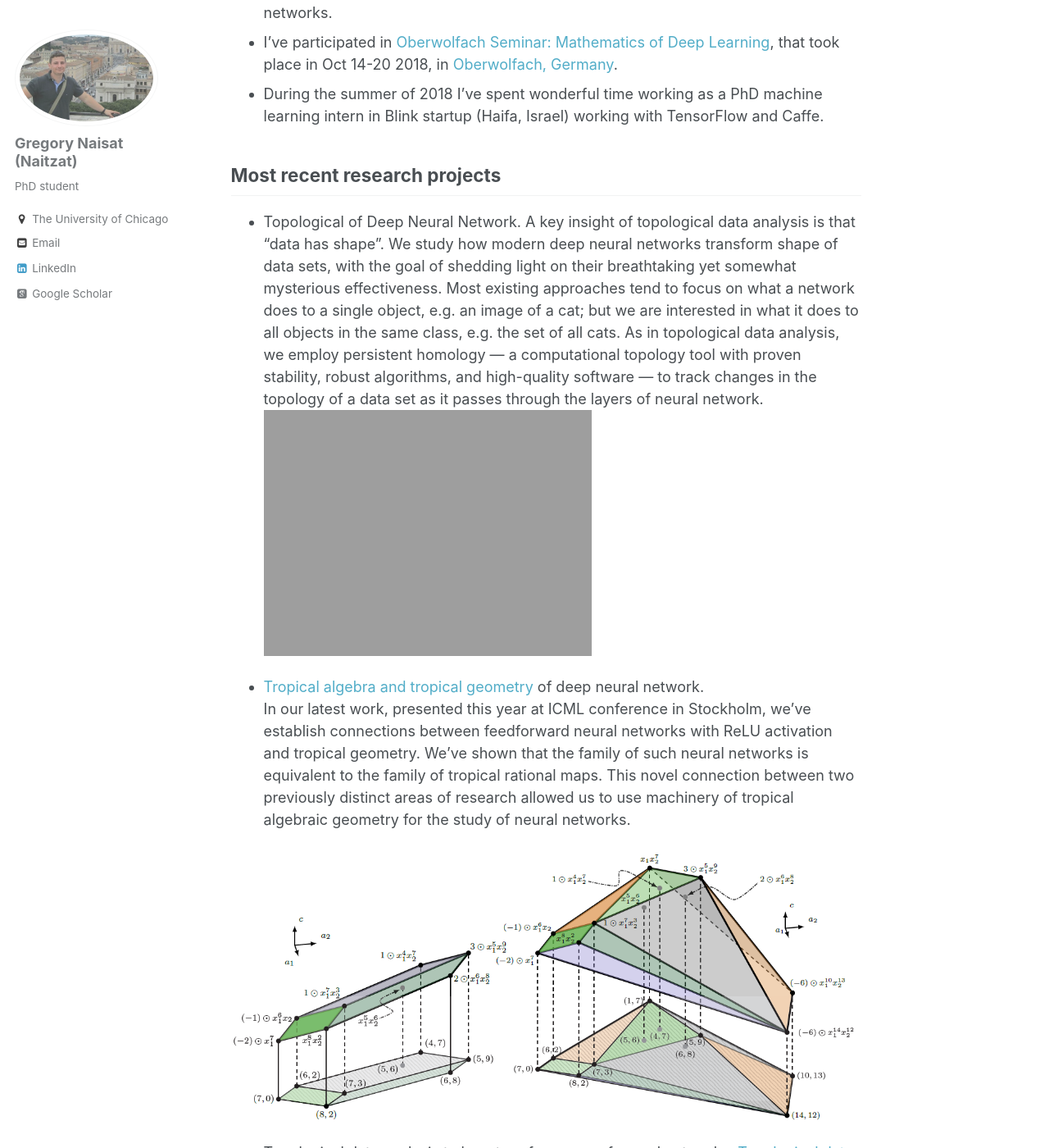
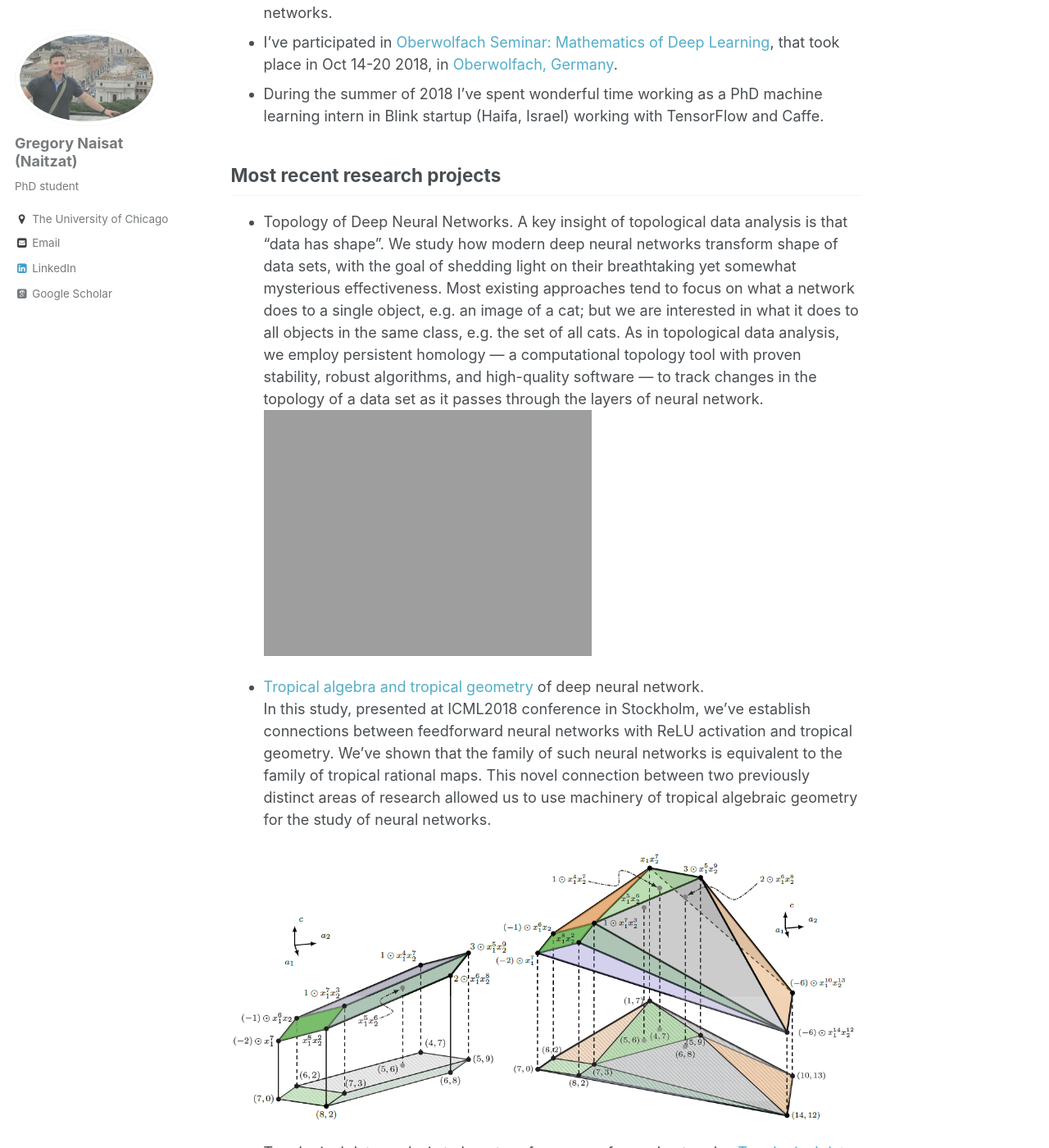
Before and after one commit to sgregnt/sgregnt.github.io, a Jekyll site: the page built from _pages/about.md, in a window 1280 px wide and 1400 px high, scrolled down 608 px. Shown: the whole window at 82% size. Built offline with Jekyll 4.4.1, drawn with Linux system fonts in a browser that asks for light colours; some web fonts are replaced.

Commit message:
phrasing improved

```diff
--- a/_pages/about.md
+++ b/_pages/about.md
@@ -26,7 +26,7 @@ geometry for machine learning](http://wiki.siam.org/siag-ag/index.php/SIAM_AG_19
 
 ## Most recent research projects
 
-* Topological of Deep Neural Network.
+* Topology of Deep Neural Networks.
 A key insight of topological data analysis is that “data has shape”.
 We study how modern deep neural networks transform shape of data sets,
 with the goal of shedding light on their breathtaking yet somewhat mysterious effectiveness.
@@ -38,7 +38,7 @@ layers of neural network.
 
 
 * [Tropical algebra and tropical geometry](https://en.wikipedia.org/wiki/Tropical_geometry) of deep neural network.
-In our latest work, presented this year at ICML conference in Stockholm, we've establish connections
+In this study, presented at ICML2018 conference in Stockholm, we've establish connections
 between feedforward neural networks with ReLU activation and tropical
 geometry. We've shown that the family of such neural networks is equivalent
 to the family of tropical rational maps. This novel connection between two previously distinct areas of research allowed us to use machinery of tropical algebraic geometry for the study of neural networks.
```
